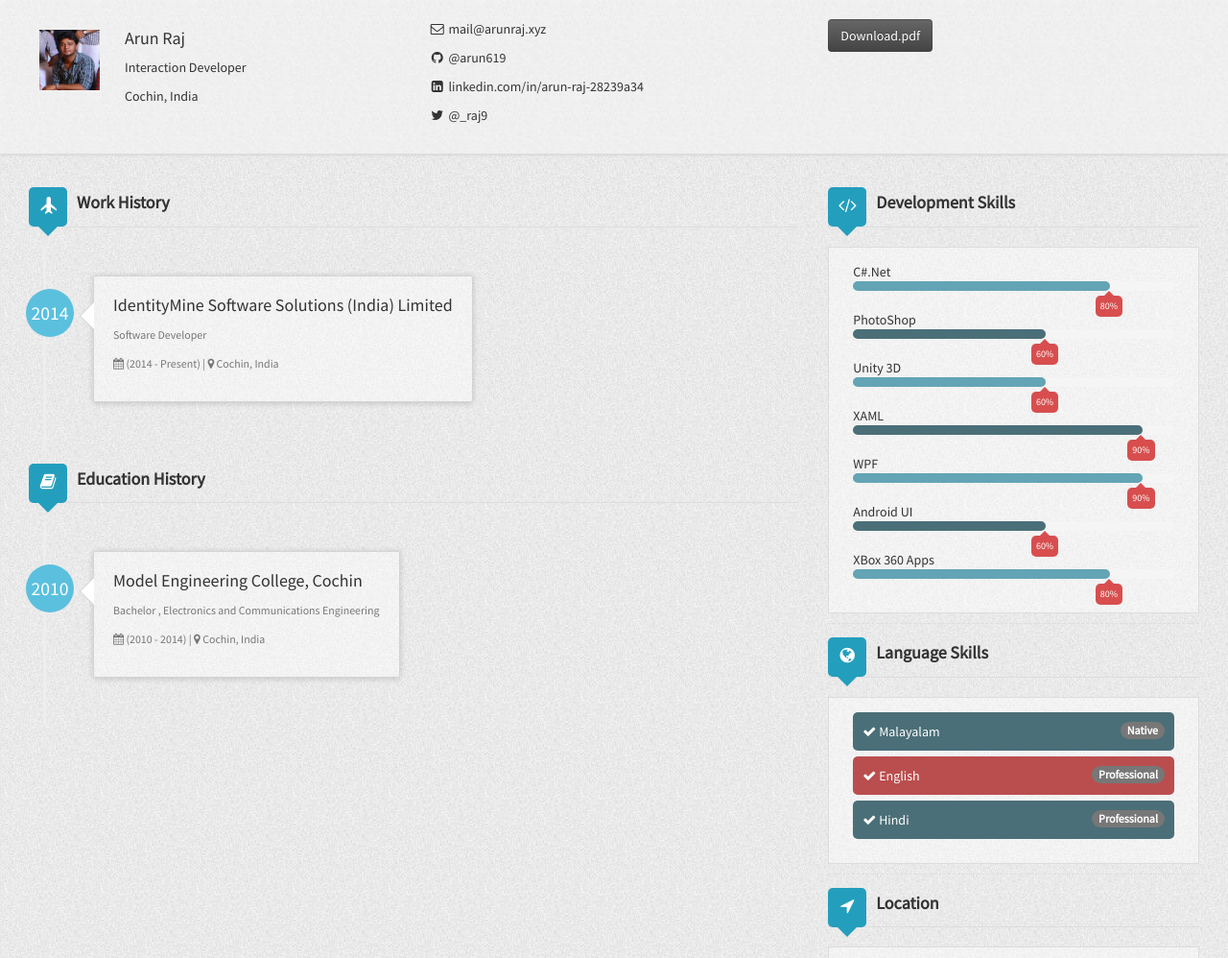
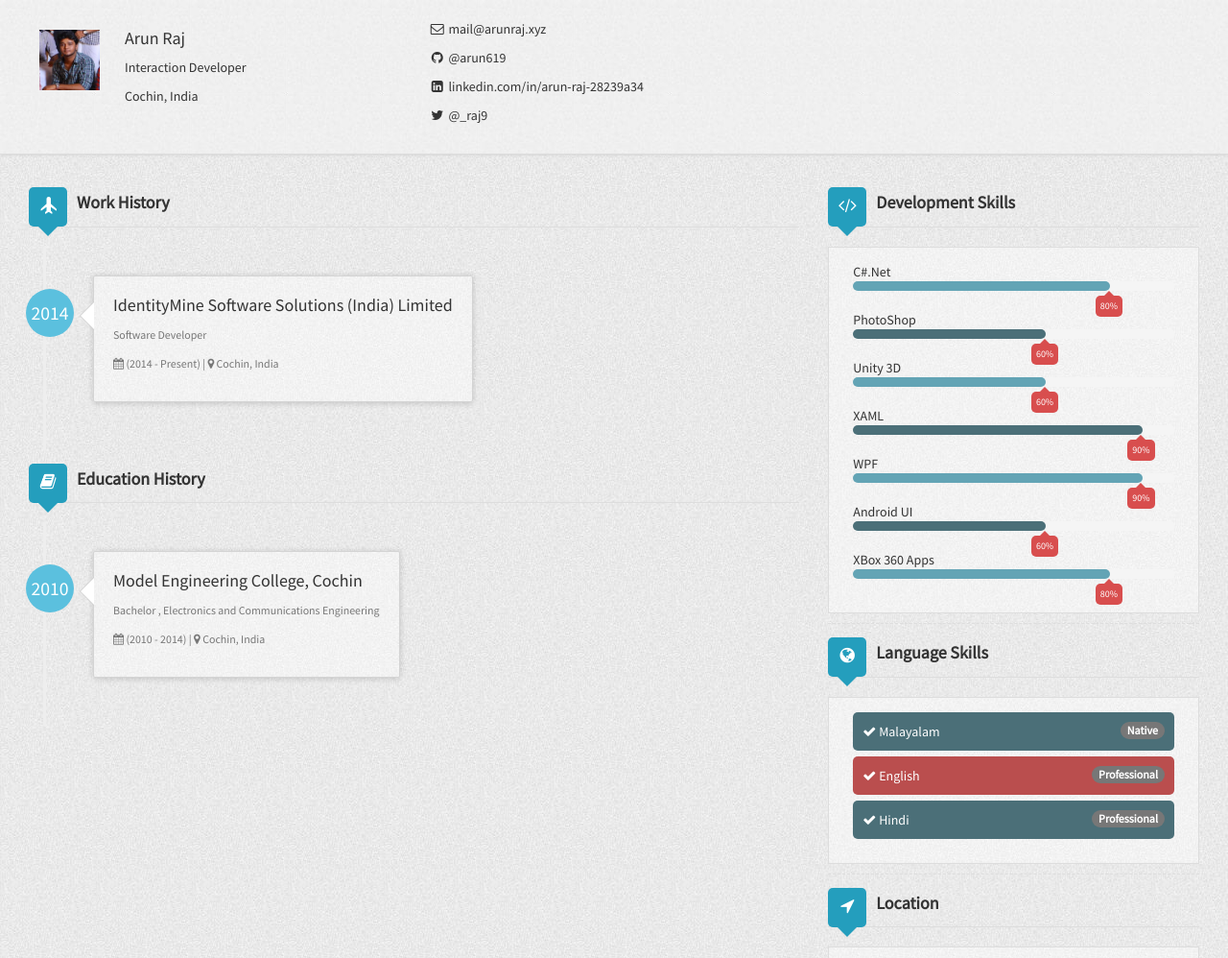
Before and after one commit to tomchoondal/resume, a Jekyll site: the page built from index.html, in a window 1280 px wide, cut to the strip 0-998 px from the top of the page. Shown: the whole strip at 96% size. Built offline with Jekyll 4.4.1, drawn with Linux system fonts in a browser that asks for light colours; nearby versions of some CDN libraries.

Commit message:
removing download button

```diff
--- a/_includes/header.html
+++ b/_includes/header.html
@@ -14,9 +14,6 @@
                 <p><i class="fa fa-linkedin-square fa-fw"></i> <a href="//linkedin.com/in/{{ site.author.linkedin }}" target="_blank"> linkedin.com/in/{{ site.author.linkedin }} </a></p>
                 <p><i class="fa fa-twitter fa-fw"></i> <a href="//twitter.com/{{ site.author.twitter }}" target="_blank">  @{{ site.author.twitter }} </a></p>
             </div>
-            <div class="col-sm-4 visible-md-block visible-lg-block">
-                <a href="#" class="btn btn-dark"><i class="icon-file icon-white"></i> Download.pdf </a>
-            </div>
         </div>
     </div>
 </div>
```
